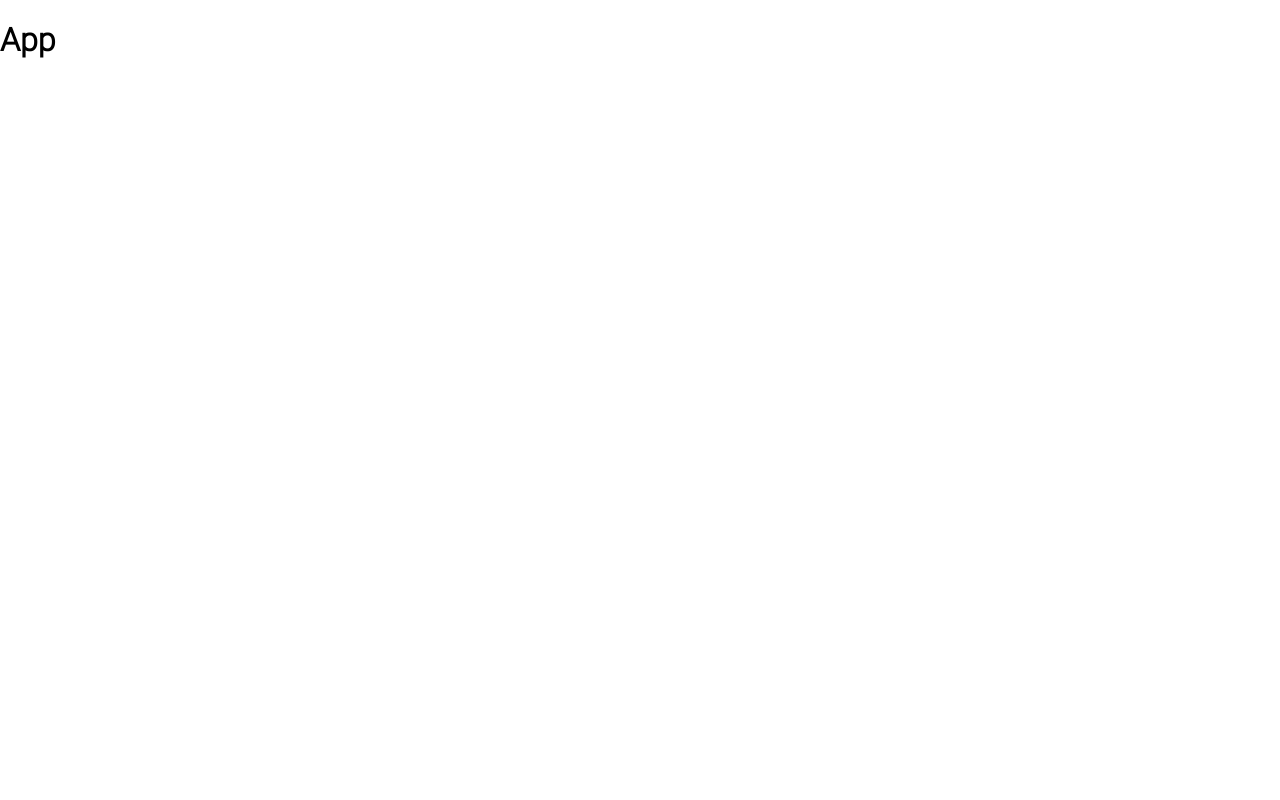
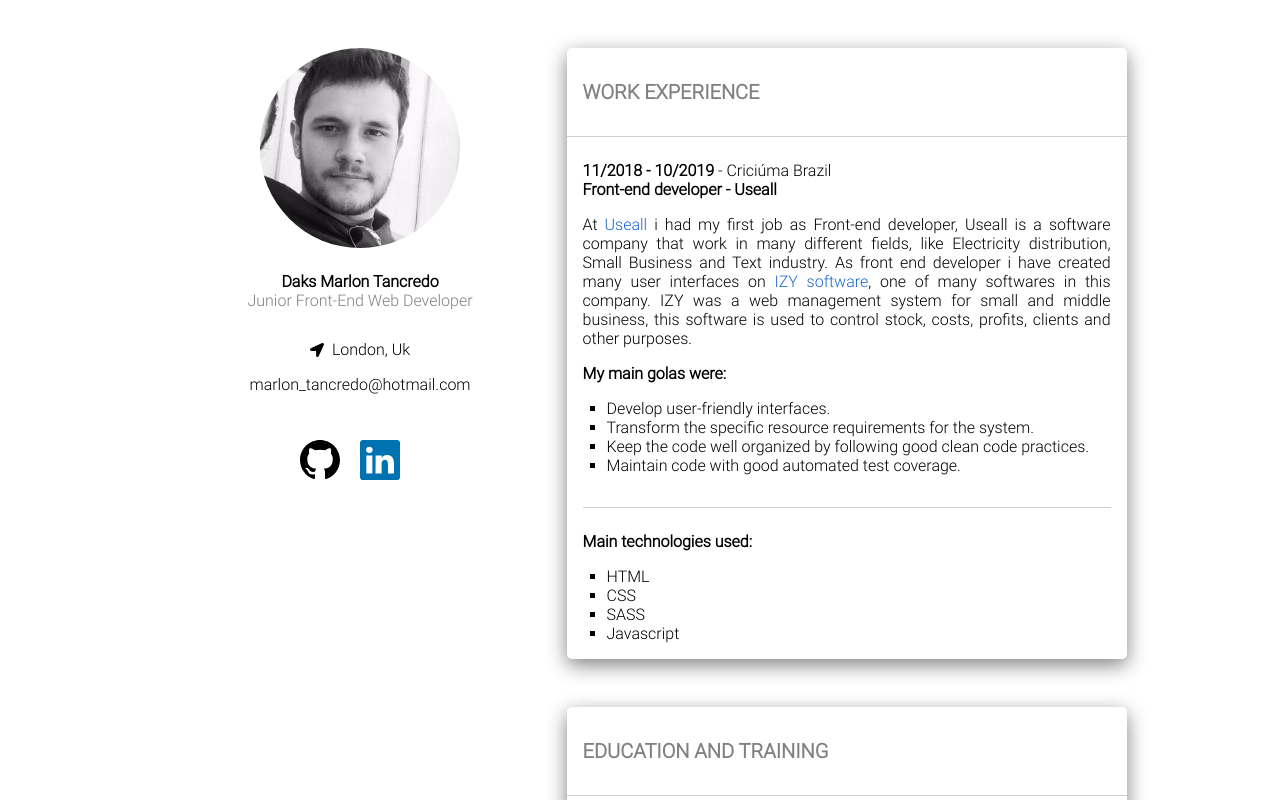
Before and after one commit to MarlonTancredo/My-Cv, a React (Create React App) app: page / in a window 1280 px wide. Shown: the top 800 px of the page. Built offline with nearby package versions, Linux system fonts and the light colour scheme.

Commit message:
refactor: refactoring

```diff
--- a/src/app/App.tsx
+++ b/src/app/App.tsx
@@ -1,21 +1,18 @@
-// import * as S from "./styles";
+import * as S from "./styles";
 
-// import Aside from "../components/Aside";
-// import Content from "../components/Content";
+import Aside from "../components/Aside";
+import Content from "../components/Content";
 
 function App() {
     return (
-        <>
-            <h1>App</h1>
-        </>
-        // <S.AppContainer>
-        //     <S.AsideDiv>
-        //         <Aside />
-        //     </S.AsideDiv>
-        //     <S.CotentDiv>
-        //         <Content />
-        //     </S.CotentDiv>
-        // </S.AppContainer>
+        <S.AppContainer>
+            <S.AsideDiv>
+                <Aside />
+            </S.AsideDiv>
+            <S.CotentDiv>
+                <Content />
+            </S.CotentDiv>
+        </S.AppContainer>
     );
 }
 
```
